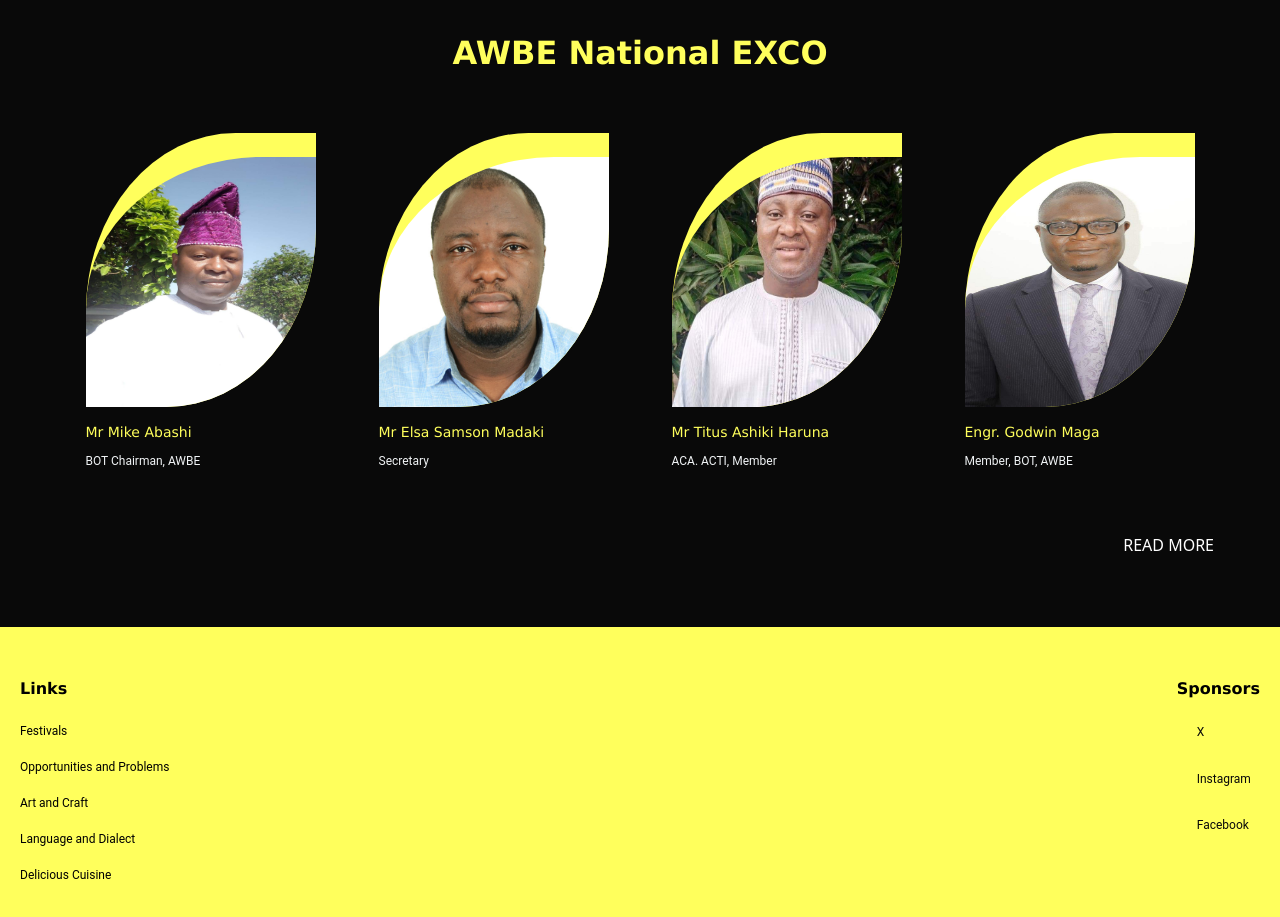
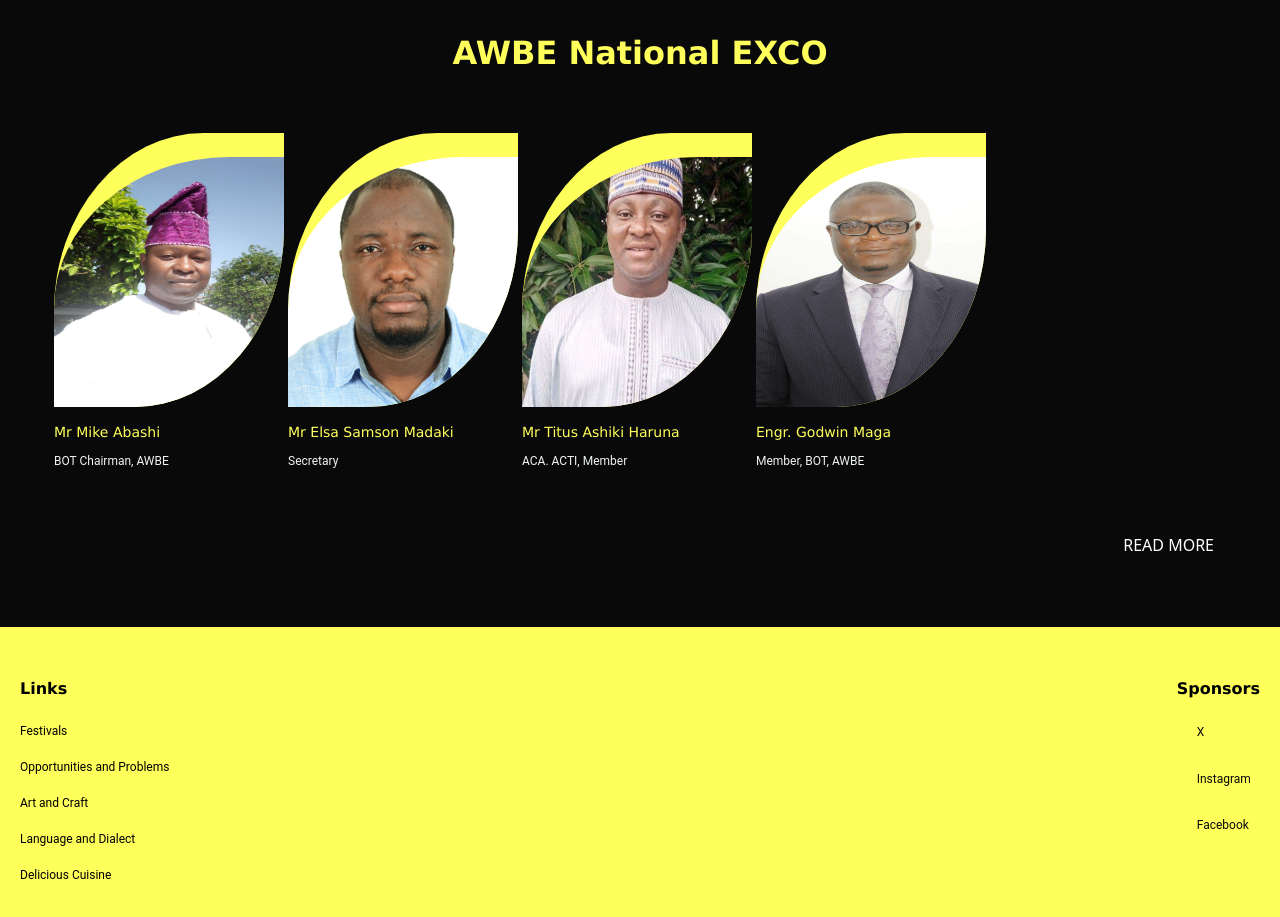
Before and after one commit to zoooom2/AWBE, a React (Vite) app in the folder frontend/: page / in a window 1280 px wide. Shown: the part 3040-3957 px from the top of the page. Built offline with nearby package versions, Linux system fonts and the light colour scheme; some icons are missing.

Commit message:
updated minor changes

```diff
--- a/frontend/src/components/Excos.tsx
+++ b/frontend/src/components/Excos.tsx
@@ -40,7 +40,7 @@
       <h3 className='text-awobe text-center font-awobeVerdana text-[32px] font-bold leading-10 max-tablet:text-[20px]'>
         AWBE National EXCO
       </h3>
-      <div className='flex flex-wrap justify-around items-center w-full gap-y-20'>
+      <div className='flex flex-wrap justify-start gap-x-1 items-center w-full gap-y-20'>
         {excoTemplate}
       </div>
       {!isExcosPage && (
```
